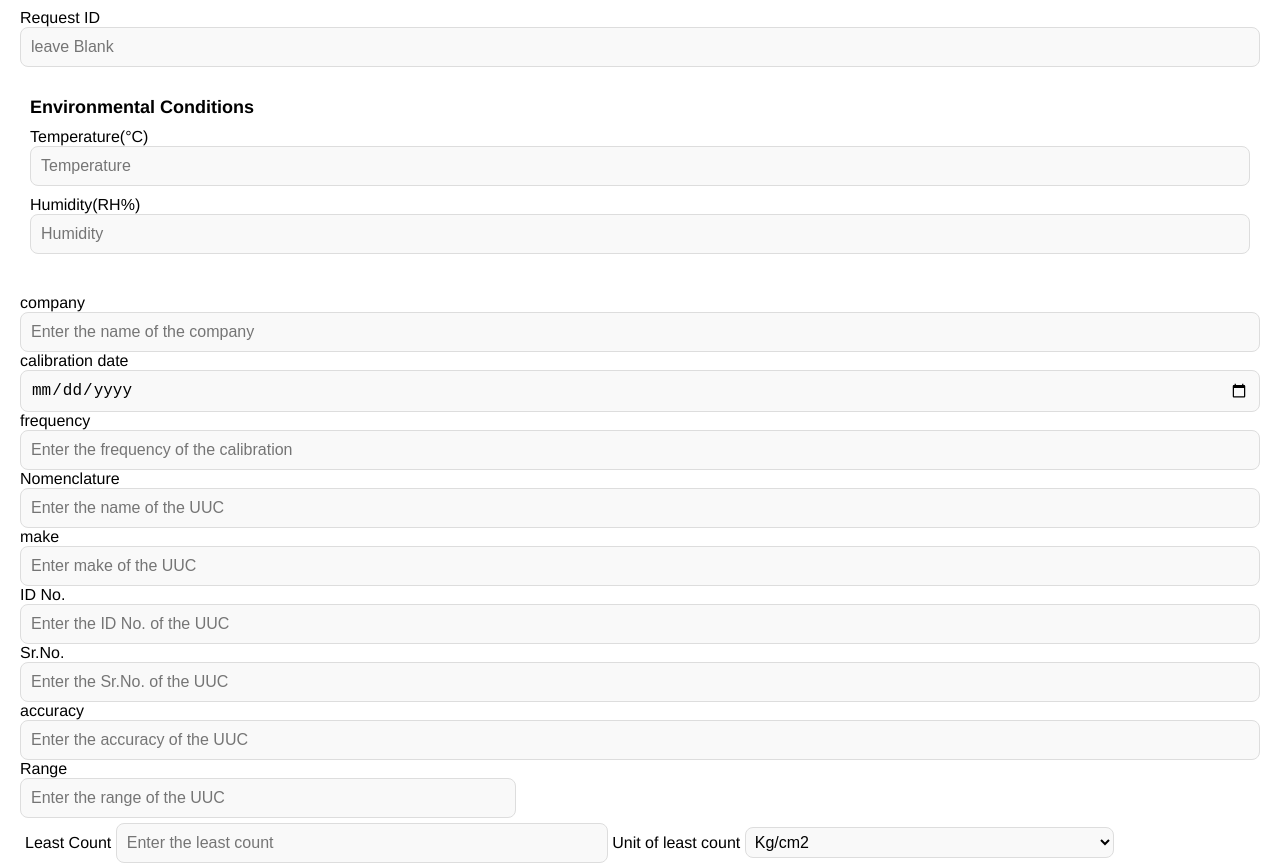
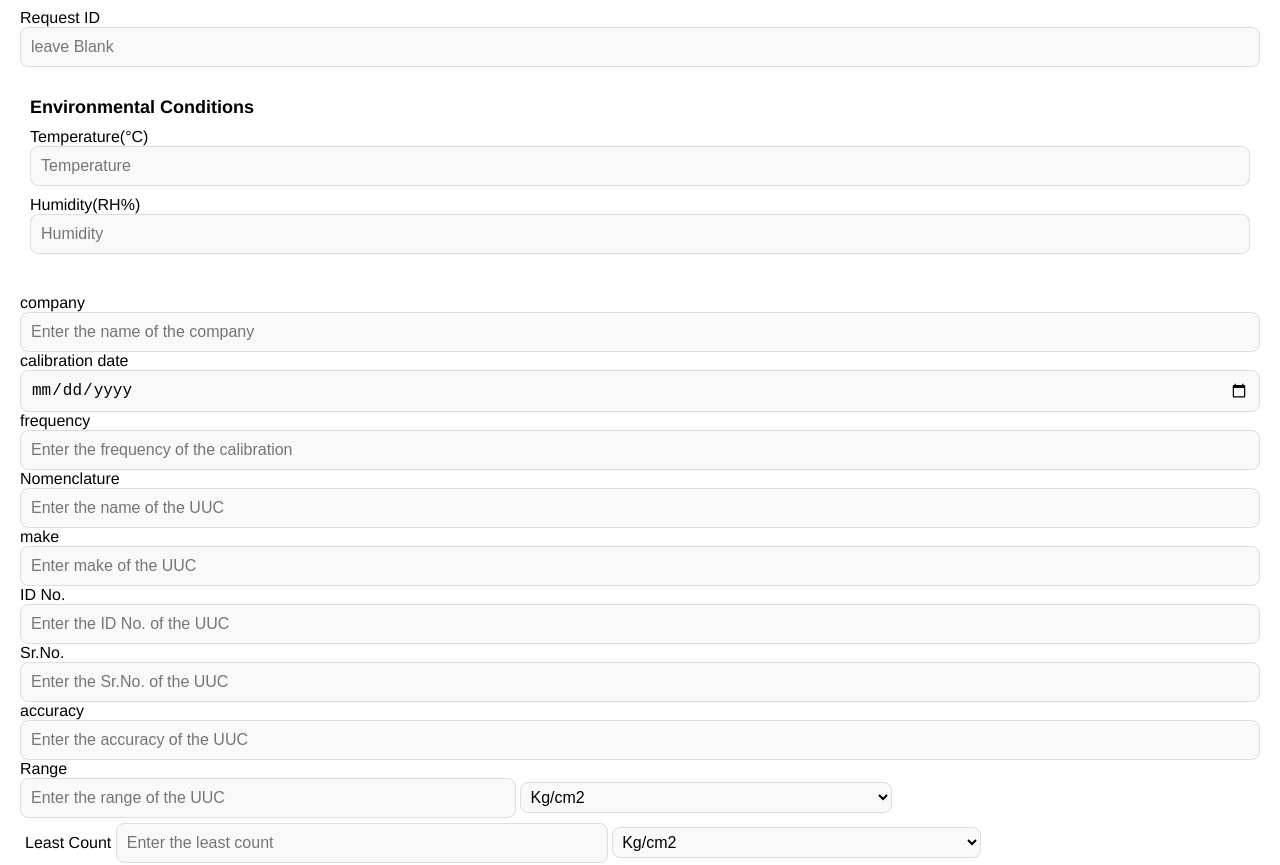
Before and after one commit to Monkey-D-KKB/datasheetunilab, a plain HTML site: page pressure_fixed_master.html in a window 1280 px wide. Shown: the part 87-952 px from the top of the page. Drawn offline with nearby package versions, Linux system fonts and the light colour scheme.

Commit message:
Update pressure_fixed_master.html

```diff
--- a/pressure_fixed_master.html
+++ b/pressure_fixed_master.html
@@ -63,14 +63,36 @@
         <label for="accuracy">accuracy</label>
         <input type="text" id="accuracy" placeholder="Enter the accuracy of the UUC">
 
-        <label for="Range">Range</label>
-        <input type="text" id="Range" placeholder="Enter the range of the UUC">
+
+        <div class="Range_unit1">
+            <label for="Range">Range</label>
+            <input type="text" id="Range" placeholder="Enter the range of the UUC">
+
+            <select id="unit_of_range">
+                <option value="Kg/cm2">Kg/cm2</option>
+                <option value="bar">bar</option>
+                <option value="mbar">mbar</option>
+                <option value="Pa">Pa</option>
+                <option value="PSI">PSI(lb/in2)</option>
+                <option value="lb/ft2">lb/ft2</option>
+                <option value="mmHg">mmHg</option>
+                <option value="inHg">inHg</option>
+                <option value="atm">atm</option>
+                <option value="inH2O">inH2O</option>
+                <option value="ftH2O">ftH2O</option>
+                <option value="mH2O">mH2O</option>
+                <option value="cmH2O">cmH2O</option>
+                <option value="mmH2O">mmH2O</option>
+                <option value="FSW">FSW</option>
+                <option value="MSW">MSW</option>
+            </select>
+        </div>
+
         <div class="least_countunit">
-
             <label for="least_count">Least Count</label>
             <input type="text" id="least_count" placeholder="Enter the least count">
 
-            <label for="unit_of_least_count">Unit of least count</label>
+
             <select id="unit_of_least_count">
                 <option value="Kg/cm2">Kg/cm2</option>
                 <option value="bar">bar</option>
@@ -88,9 +110,11 @@
                 <option value="mmH2O">mmH2O</option>
                 <option value="FSW">FSW</option>
                 <option value="MSW">MSW</option>
+
             </select>
 
         </div>
+
 
         <label for="location">location</label>
         <input type="text" id="location" placeholder="Enter the location of the UUC">
```
